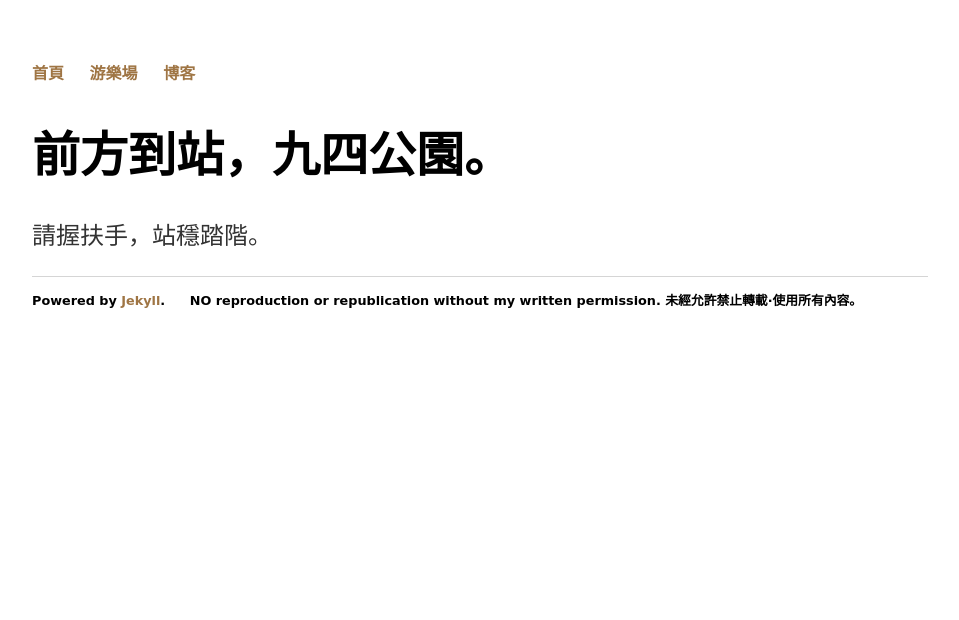
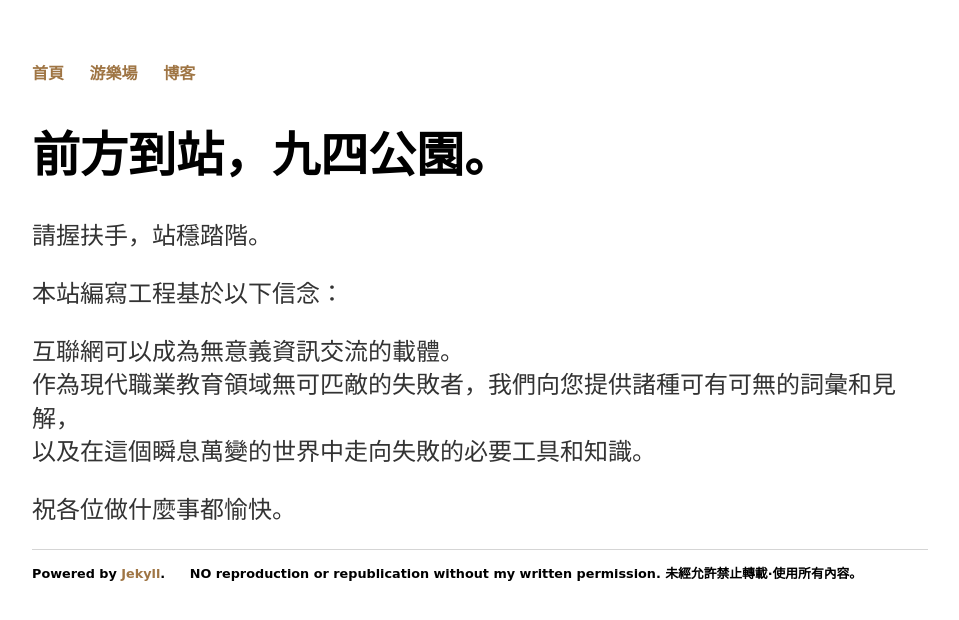
Before and after one commit to 9and4/9and4.github.io, a Jekyll site: the page built from index.html, in a window 1280 px wide. Shown: the top 620 px of the page, without its empty margins (160-1119 px from the left). Built offline with Jekyll 4.4.1, drawn with Linux system fonts in a browser that asks for light colours.

Commit message:
Update index.html

```diff
--- a/index.html
+++ b/index.html
@@ -5,5 +5,15 @@ title: 九四公園
 <div class="blurb">
 	<h1>前方到站，九四公園。</h1>
 	<p>請握扶手，站穩踏階。</p>
+
+	<p>本站編寫工程基於以下信念：</p>
+	<p>
+	互聯網可以成為無意義資訊交流的載體。<br>
+	作為現代職業教育領域無可匹敵的失敗者，我們向您提供諸種可有可無的詞彙和見解，<br>
+	以及在這個瞬息萬變的世界中走向失敗的必要工具和知識。
+	</p>
+	<p>
+	祝各位做什麼事都愉快。
+	</p>
 	<!--<p>I'm best known as the horrible cop from <em>A Touch of Evil</em> Don't trust me. <a href="/about">Read more about my life...</a></p>-->
 </div><!-- /.blurb -->
```
